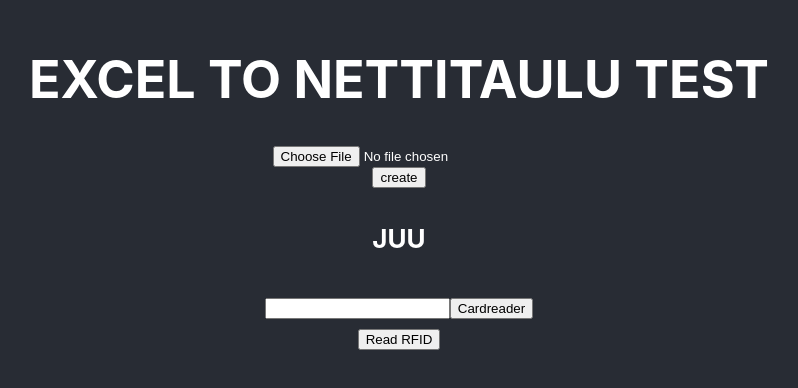
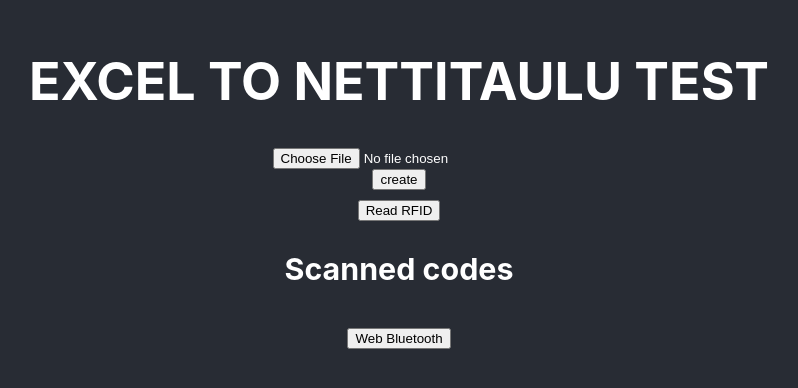
Before and after one commit to Heimot/Excel-To-Nettitaulu-Data, a React (Create React App) app: page / in a window 1280 px wide. Shown: the part 218-606 px from the top of the page, without its empty margins (241-1039 px from the left). Built offline with nearby package versions, Linux system fonts and the light colour scheme.

Commit message:
Webbluetooth test started.

```diff
--- a/src/App.js
+++ b/src/App.js
@@ -6,7 +6,7 @@ import './App.css';
 
 function App() {
   const [allOrders, setOrders] = useState(null);
-  const [qr, setQR] = useState("");
+  const [qr, setQR] = useState([]);
 
   const handleFile = (e) => {
     try {
@@ -108,20 +108,10 @@ function App() {
 
   }
 
-  const readCard = async (e) => {
-    setQR(e.target.value)
 
-  }
 
-  const testerrr = (e) => {
-    var key = e.keyCode || e.which;
-    if (key == 13) {
-      console.log(qr)
-      setQR("");
-    }
-  }
 
-  const RFID = async() => {
+  const RFID = async () => {
     try {
 
       // LATAA LAITTEILLE ZADIGILLA WINUSB!!!!!!!!!! ETTÄ TOIMII
@@ -160,12 +150,26 @@ function App() {
       var m
       do {
         m = await read(device)
-        console.log(m);
+        setQR(oldArr => [...oldArr, m])
+        console.log(m)
       } while (m.charCodeAt(0) !== 13)
 
     } catch (error) {
       console.log(error);
     }
+  }
+
+  const conBluetooth = async() => {
+    const blue = await navigator.bluetooth.requestDevice({
+
+        acceptAllDevices: true
+
+    })
+    .then(device => {
+      blue.connect()
+
+    })
+    .catch(error => { console.error(error); });
   }
 
   return (
@@ -175,12 +179,20 @@ function App() {
         <input type="file" accept=".xls,.xlsx,.ods" onChange={(e) => handleFile(e)}></input>
         <button onClick={() => createOrdersFromExcel()}>create</button>
         <div>
-          <h4>JUU</h4>
-          <input onKeyPress={(e) => testerrr(e)} value={qr} id="wa" onChange={(e) => readCard(e)}></input>
-          <button onClick={() => readCard()}>Cardreader</button>
+          <button onClick={() => RFID()}>Read RFID</button>
         </div>
         <div>
-          <button onClick={() => RFID()}>Read RFID</button>
+          <h3>Scanned codes</h3>
+          {qr.map(code => {
+            return (
+              <div>
+                {code}
+              </div>
+            )
+          })}
+        </div>
+        <div>
+          <button onClick={() => conBluetooth()}>Web Bluetooth</button>
         </div>
       </header>
     </div>
```
